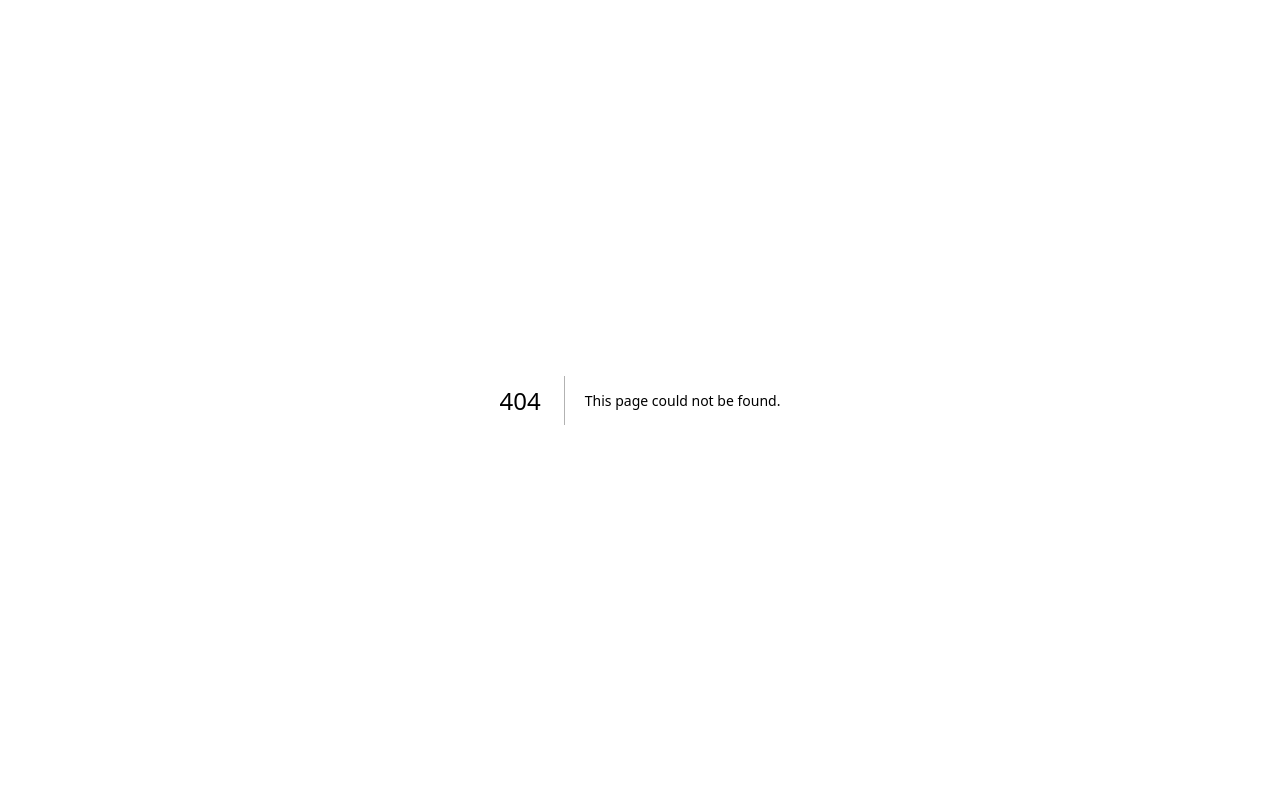
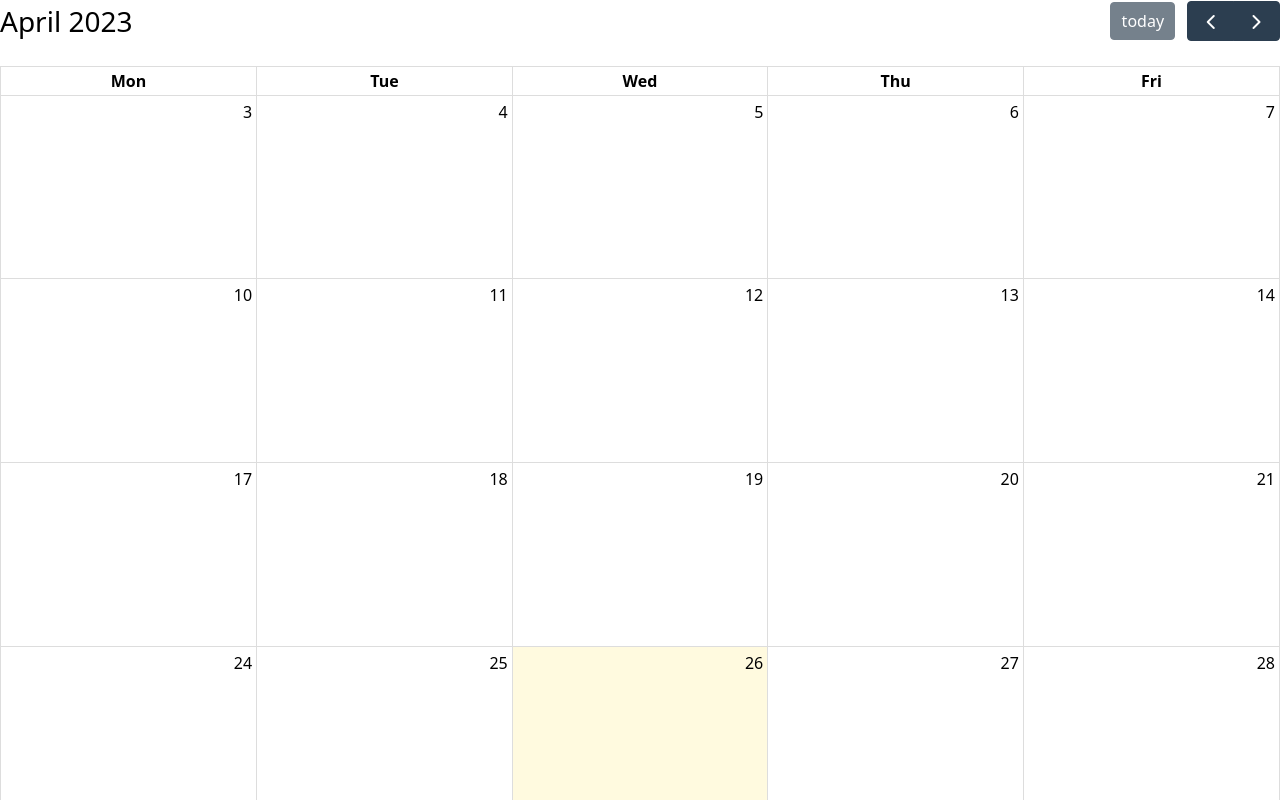
Before and after one commit to binhhg/DoAnTotNghiep, a Next.js app in the folder fe-calendar/: page /calendar in a window 1280 px wide. Before the commit this address had no page. Shown: the top 800 px of the page. Built offline with nearby package versions, Linux system fonts and the light colour scheme; sample sign-in values are in the browser's storage.

Commit message:
add full calendar

```diff
--- a/fe-calendar/package.json
+++ b/fe-calendar/package.json
@@ -12,6 +12,10 @@
     "@fortawesome/fontawesome-svg-core": "^6.4.0",
     "@fortawesome/free-solid-svg-icons": "^6.4.0",
     "@fortawesome/react-fontawesome": "^0.2.0",
+    "@fullcalendar/core": "^6.1.8",
+    "@fullcalendar/daygrid": "^6.1.8",
+    "@fullcalendar/react": "^6.1.8",
+    "@fullcalendar/timegrid": "^6.1.8",
     "@types/node": "18.16.1",
     "@types/react": "18.2.0",
     "@types/react-dom": "18.2.1",
--- /dev/null
+++ b/fe-calendar/pages/calendar.jsx
@@ -0,0 +1,17 @@
+import React from 'react'
+import FullCalendar from '@fullcalendar/react' // must go before plugins
+import dayGridPlugin from '@fullcalendar/daygrid' // a plugin!
+
+export default function Calendar() {
+    return (
+        <FullCalendar
+            plugins={[ dayGridPlugin ]}
+            initialView="dayGridMonth"
+            weekends={false}
+            events={[
+                { title: 'event 1', date: '2023-05-27' },
+                { title: 'event 2', date: '2019-05-25' }
+            ]}
+        />
+    )
+}
```
